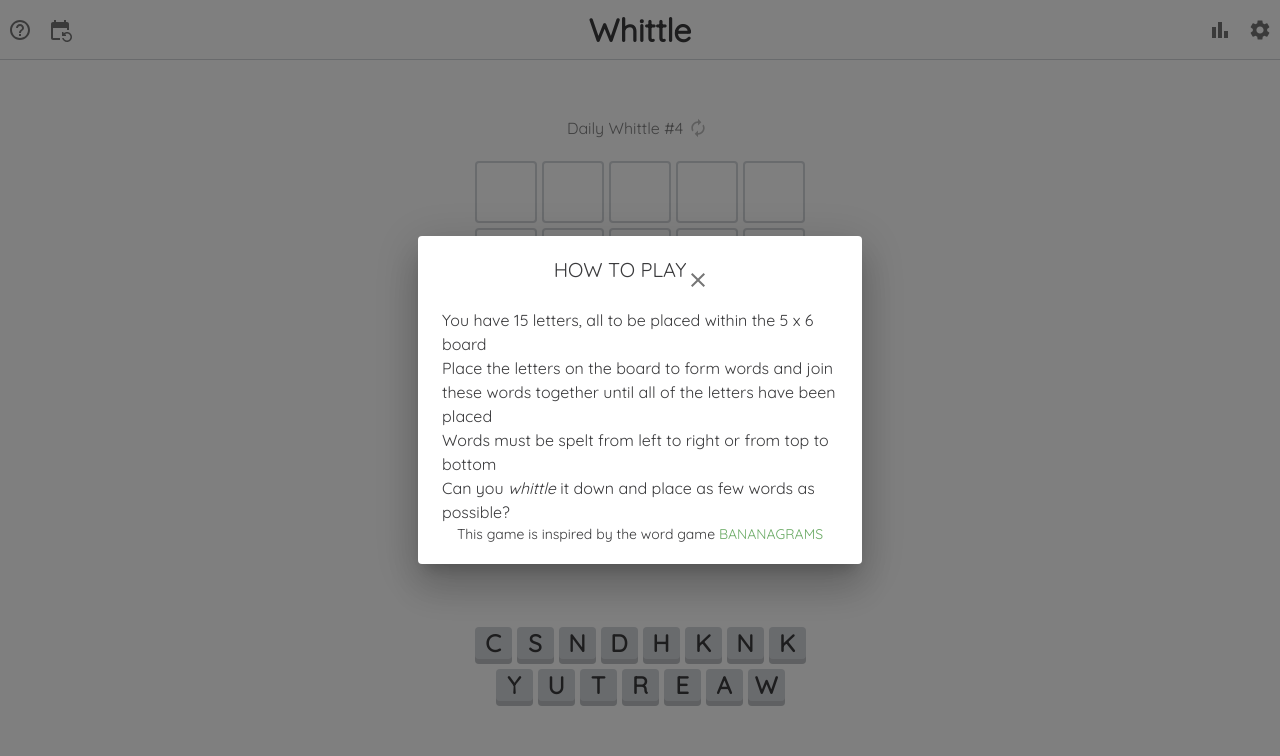
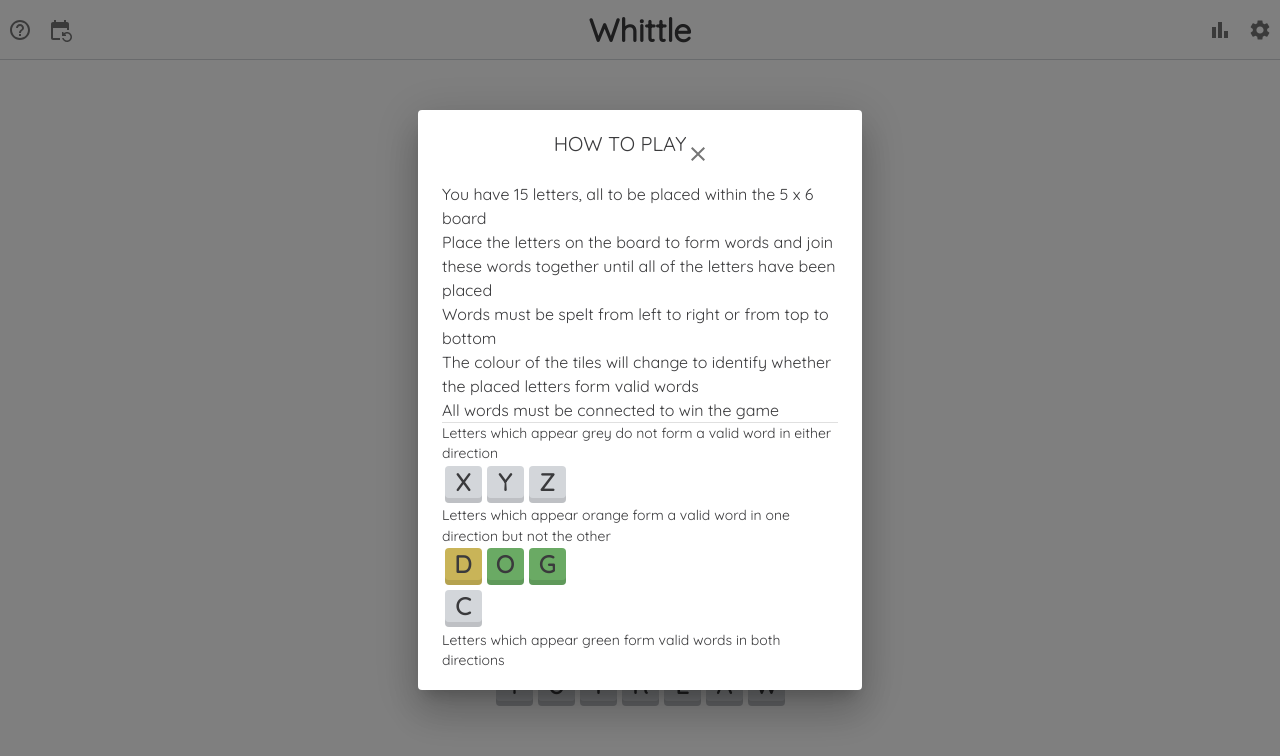
Before and after one commit to ollyrowe/whittle, a React (Create React App) app: page / in a window 1280 px wide. Both pictures are taken after a click on the button 20 px from the left and 29 px from the top of the page. Shown: the top 756 px of the page. Built offline with nearby package versions, Linux system fonts and the light colour scheme.

Commit message:
feat: add examples to how to play modal

```diff
--- a/src/components/modals/how-to-play/HowToPlayModal.tsx
+++ b/src/components/modals/how-to-play/HowToPlayModal.tsx
@@ -1,7 +1,10 @@
 import React from "react";
 import styled from "styled-components";
-import { Typography, Link } from "@mui/material";
+import { Typography, Divider } from "@mui/material";
 import Modal from "../Modal";
+import Tile from "../../tile/Tile";
+import { TileState } from "../../../model/enums/TileState";
+import { Letter } from "../../../model/enums/Letter";
 
 interface Props {
   open: boolean;
@@ -28,19 +31,49 @@
           Words must be spelt from left to right or from top to bottom
         </Text>
         <Text>
-          Can you <i>whittle</i> it down and place as few words as possible?
+          The colour of the tiles will change to identify whether the placed
+          letters form valid words
         </Text>
-        <CenteredText variant="body2">
-          This game is inspired by the word game{" "}
-          <Link
-            underline="none"
-            href="https://bananagrams.com/"
-            target="_blank"
-            rel="noreferrer"
-          >
-            BANANAGRAMS
-          </Link>
-        </CenteredText>
+        <Text>All words must be connected to win the game</Text>
+        <SpacedDivider />
+        <Text variant="body2">
+          Letters which appear grey do not form a valid word in either direction
+        </Text>
+        <TileContainer>
+          <Tile letter={Letter.X} size="small" disabled />
+          <Tile letter={Letter.Y} size="small" disabled />
+          <Tile letter={Letter.Z} size="small" disabled />
+        </TileContainer>
+        <Text variant="body2">
+          Letters which appear orange form a valid word in one direction but not
+          the other
+        </Text>
+        <TileContainer>
+          <Tile
+            letter={Letter.D}
+            state={TileState.PARTIALLY_CORRECT}
+            size="small"
+            disabled
+          />
+          <Tile
+            letter={Letter.O}
+            state={TileState.CORRECT}
+            size="small"
+            disabled
+          />
+          <Tile
+            letter={Letter.G}
+            state={TileState.CORRECT}
+            size="small"
+            disabled
+          />
+        </TileContainer>
+        <TileContainer>
+          <Tile letter={Letter.C} size="small" disabled />
+        </TileContainer>
+        <Text variant="body2">
+          Letters which appear green form valid words in both directions
+        </Text>
       </div>
     </Modal>
   );
@@ -49,9 +82,13 @@
 export default HowToPlayModal;
 
 const Text = styled(Typography)`
-  margin-bottom: 1.5em;
+  margin: ${(props) => props.theme.spacing(1, 0)};
 `;
 
-const CenteredText = styled(Typography)`
-  text-align: center;
+const SpacedDivider = styled(Divider)`
+  margin: ${(props) => props.theme.spacing(2, 0)};
 `;
+
+const TileContainer = styled.div`
+  display: flex;
+`;
--- a/src/components/tile/Tile.tsx
+++ b/src/components/tile/Tile.tsx
@@ -9,9 +9,9 @@
 import { Letter } from "../../model/enums/Letter";
 
 interface Props {
-  id: number;
-  state: TileState;
+  id?: number;
   letter?: Letter;
+  state?: TileState;
   hasPlaceholder?: boolean;
   size?: TileSize;
   disabled?: boolean;
@@ -19,9 +19,9 @@
 }
 
 export const Tile: React.FC<Props> = ({
-  id,
-  state,
+  id = -1,
   letter,
+  state = TileState.DEFAULT,
   hasPlaceholder = false,
   size = "medium",
   disabled = false,
```
